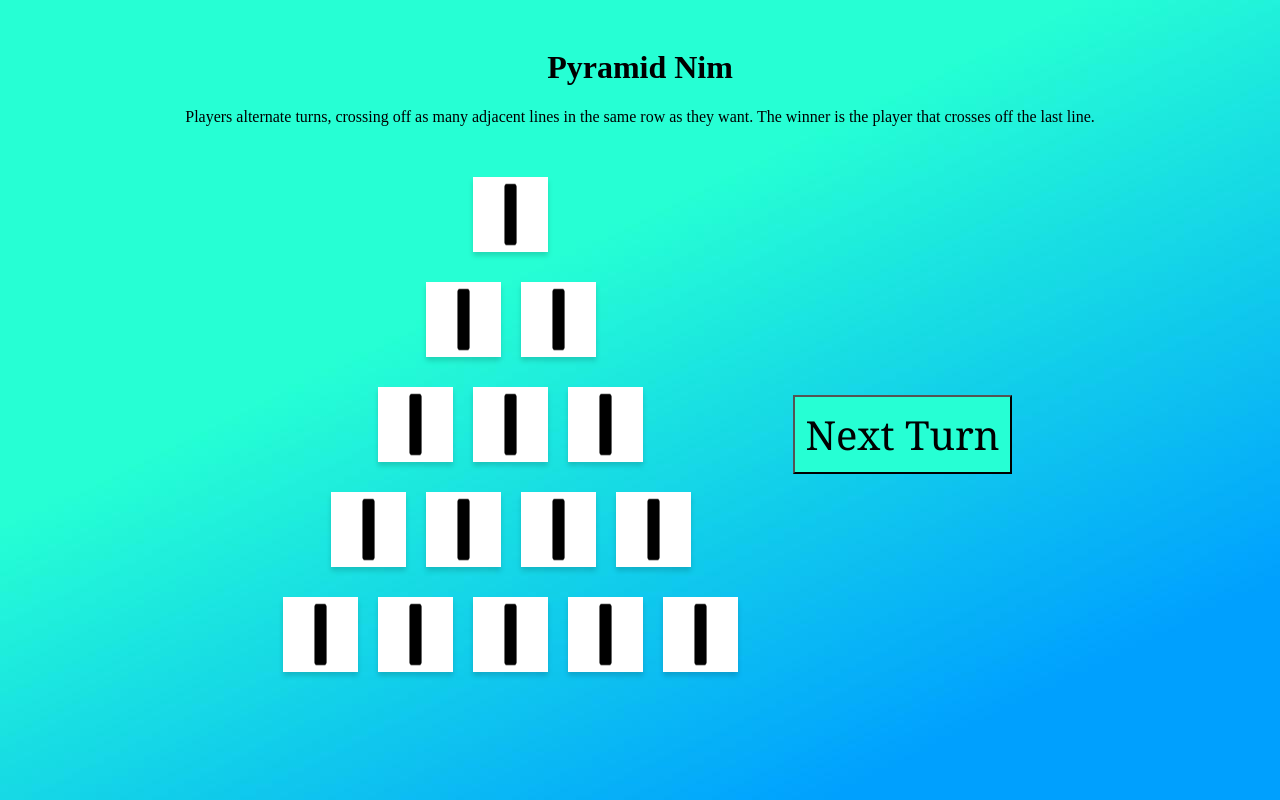
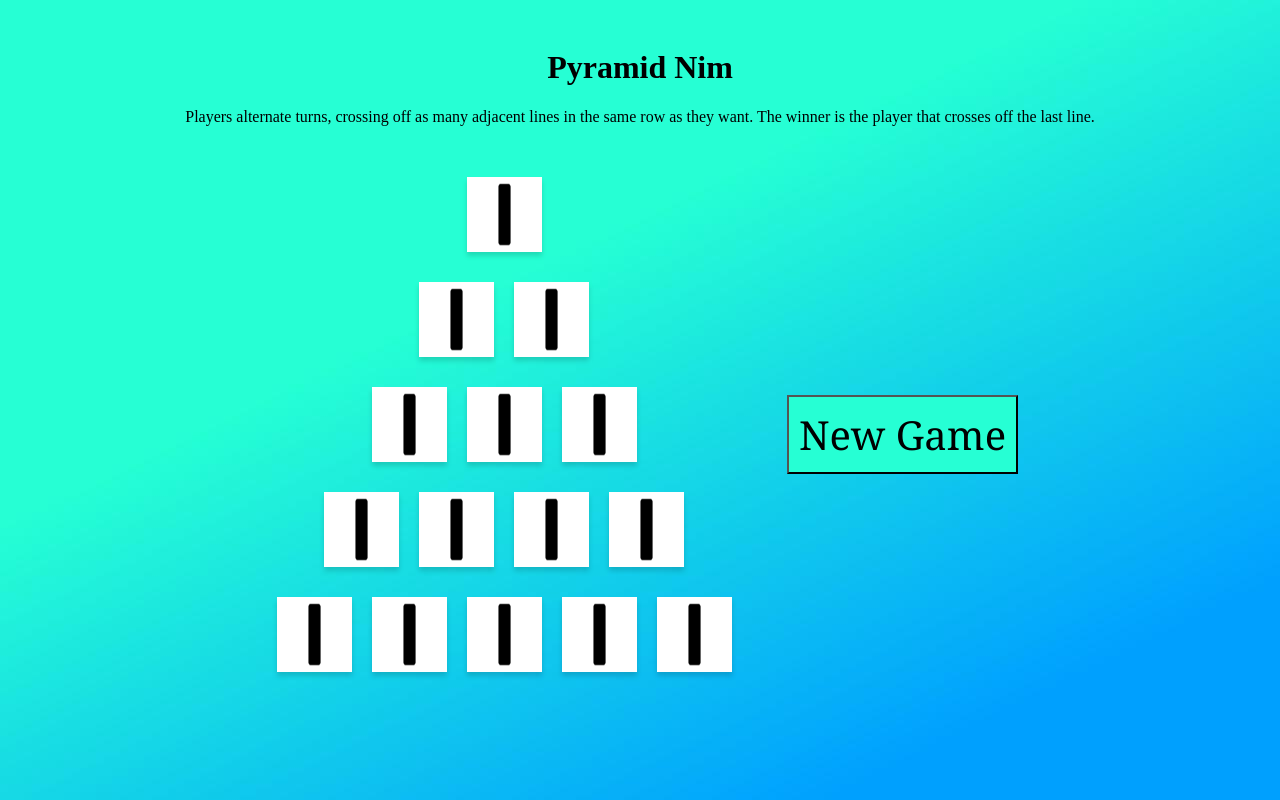
Before and after one commit to DerekKirschbaum/pyramid-nim-2, a React (Create React App) app: page / in a window 1280 px wide. Built offline with nearby package versions, Linux system fonts and the light colour scheme.

Commit message:
added new game/finish game feature

```diff
--- a/src/App.js
+++ b/src/App.js
@@ -8,6 +8,14 @@ import BlackLine from './Images/BlackLine.jpg'
 export default function App () {
 
   const [lines, setLines] = React.useState(newLines())
+  const[gameFinished, setGameFinished] = React.useState(false)
+
+  React.useEffect(() => {
+    const allCrossed = lines.every(line => line.canChange)
+    if(allCrossed) {
+      setGameFinished(true)
+    }
+  }, [lines])
 
 
   function newLines () {
@@ -41,6 +49,7 @@ export default function App () {
   }
 
   function nextTurn () {
+    if(!gameFinished) {
       setLines(oldLines => oldLines.map(function(line) {
         if(line.canChange) {
           if(line.isCrossed) {
@@ -52,6 +61,10 @@ export default function App () {
           return {...line}
         }
       }))
+    } else {
+      setGameFinished(false)
+      setLines(newLines())
+    }
   }
 
   const lineElements = (lines.map(line =>
@@ -109,7 +122,7 @@ export default function App () {
           </div>
           <div className='nextTurnDiv'>
             <button className='nextTurn' onClick={nextTurn}>
-              Next Turn
+              {gameFinished ? 'New Game' : 'Next Turn'}
             </button>
           </div>
         </div>
--- a/src/style.css
+++ b/src/style.css
@@ -18,6 +18,7 @@ body {
 .gameBox {
   padding: 10px;
   display: flex;
+  flex: 1;
   justify-content: center;
   align-items: center;
   margin: auto;
```
Lines whose indentation alone changed are shown as unchanged.
